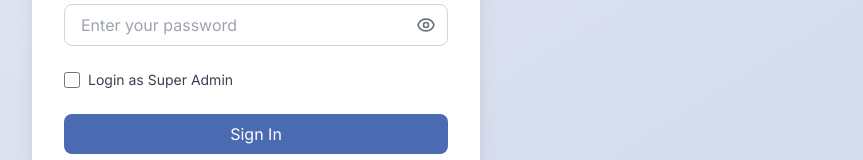
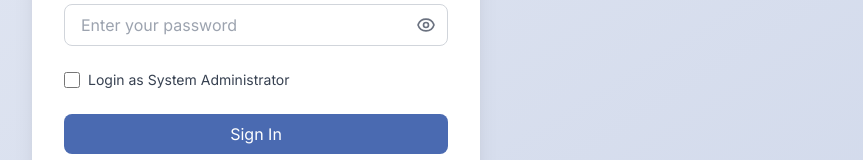
Before and after one commit to AMRUTHARK/trayvo, a Next.js app: page /login in a window 1280 px wide. Shown: the part 486-646 px from the top of the page, without its empty margins (384-1247 px from the left). Built offline with nearby package versions, Linux system fonts and the light colour scheme; no server answers.

Commit message:
Login as Super admin to Login as System administrator

```diff
--- a/app/login/page.tsx
+++ b/app/login/page.tsx
@@ -155,7 +155,7 @@ export default function LoginPage() {
               className="h-4 w-4 text-blue-600 focus:ring-blue-500 border-gray-300 rounded"
             />
             <label htmlFor="superadmin" className="ml-2 block text-sm text-gray-700">
-              Login as Super Admin
+              Login as System Administrator
             </label>
           </div>
 
```
